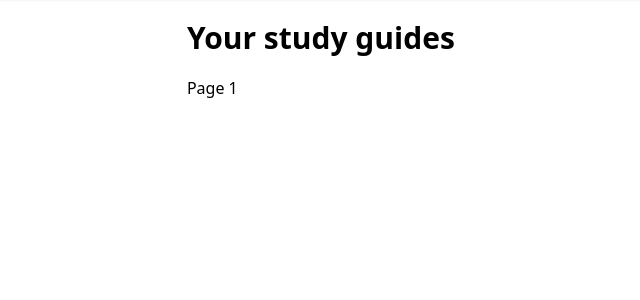
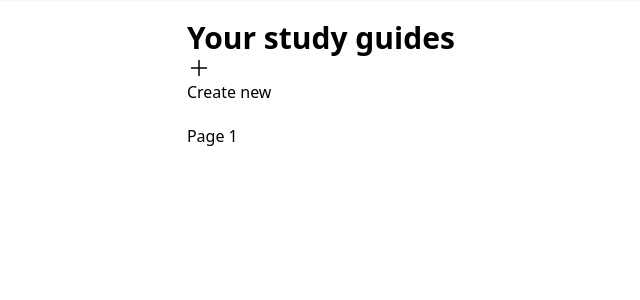
Before and after one commit to xtt28/ai_study, a Django app: page /guides/list in a window 1280 px wide. Shown: the part 28-328 px from the top of the page, without its empty margins (107-747 px from the left). Run offline with Django 4.2, Linux system fonts and the light colour scheme; data that the repository does not hold is empty; parts of the project's set-up code (start-up, migrations or seed data) failed here and were passed over; some libraries are stand-ins or nearby versions.

Commit message:
Slight aesthetic changes.

```diff
--- a/ai_study/study_guides/templates/study_guides/studyguide_create.html
+++ b/ai_study/study_guides/templates/study_guides/studyguide_create.html
@@ -15,6 +15,8 @@
     </fieldset>
     <input type="file" class="file-input" name="file">
 
-    <input class="btn" type="submit"></input>
+    <div class="mt-3">
+        <input class="btn btn-primary" type="submit" value="Create"></input>
+    </div>
 </form>
 {% endblock content %}
--- a/ai_study/study_guides/templates/study_guides/studyguide_list.html
+++ b/ai_study/study_guides/templates/study_guides/studyguide_list.html
@@ -5,6 +5,12 @@
 
 {% block content %}
 <h1 class="text-3xl font-bold">{% trans "Your study guides" %}</h1>
+<a class="btn btn-primary mt-3" href="{% url 'study_guides:create' %}">
+    <svg xmlns="http://www.w3.org/2000/svg" fill="none" viewBox="0 0 24 24" stroke-width="1.5" stroke="currentColor" class="size-6">
+        <path stroke-linecap="round" stroke-linejoin="round" d="M12 4.5v15m7.5-7.5h-15" />
+    </svg>
+    Create new
+</a>
 
 <main class="mt-5">
     <ul class="list bg-base-100 rounded-box shadow-md">
```
